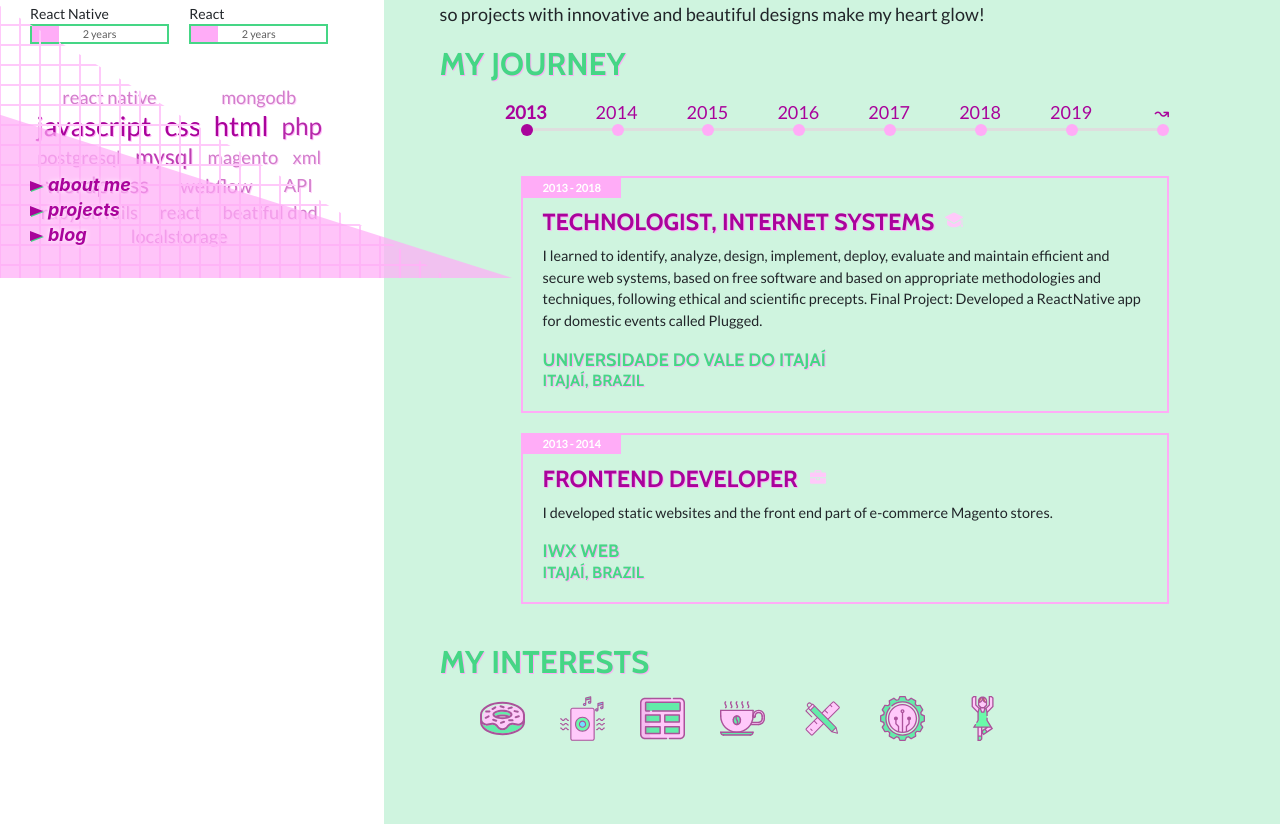
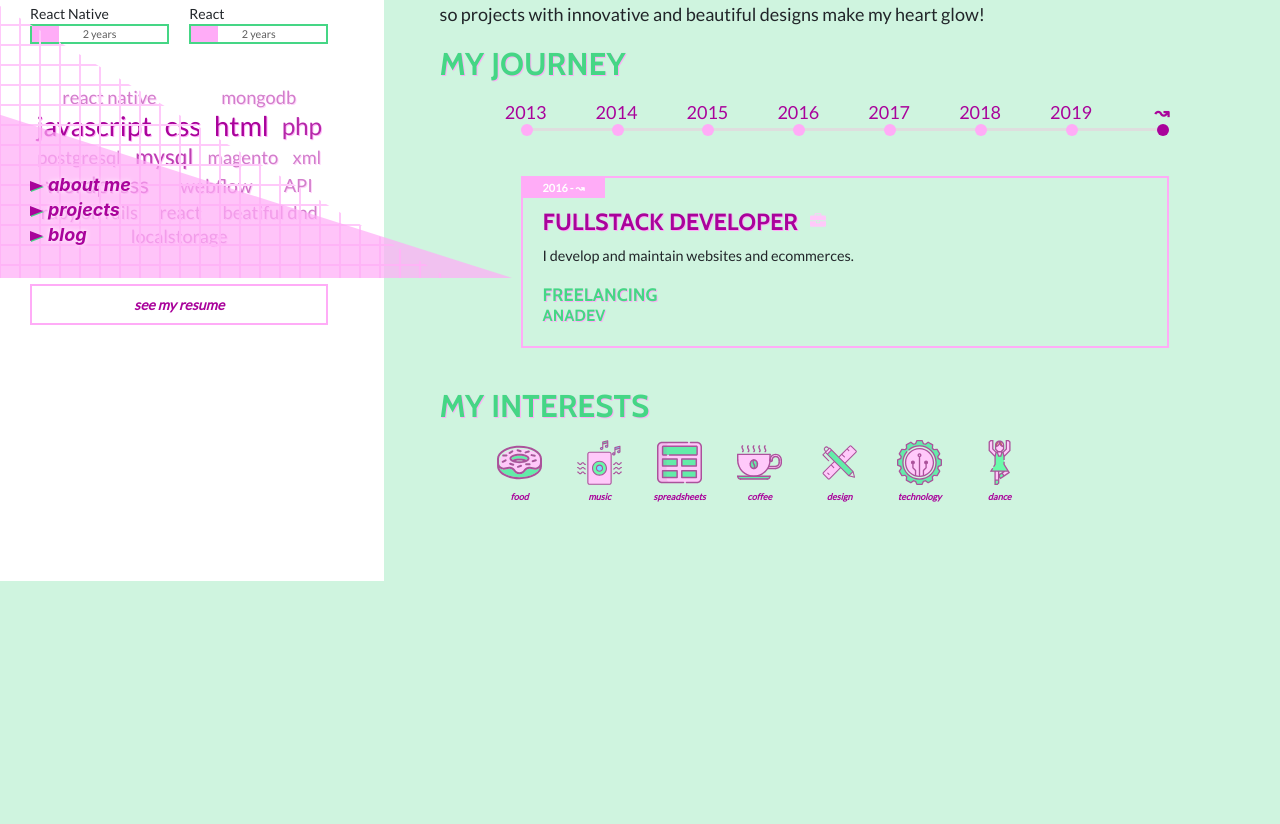
Before and after one commit to aluiza22/react-portfolio, a React (Create React App) app: page / in a window 1280 px wide. Shown: the part 522-1346 px from the top of the page. After the commit the page ends 1103 px from the top, so only its background shows below. Built offline with nearby package versions, Linux system fonts and the light colour scheme; no server answers.

Commit message:
Ordering, typo and link fixes

```diff
--- a/src/App.css
+++ b/src/App.css
@@ -169,6 +169,10 @@ p[data-value] {position: relative; }
 
 .page h2 {margin-bottom: 40px; padding-bottom:10px; border-bottom: 2px solid;}
 
+#resume {text-align: center; display: block; border: 2px solid var(--roxin); color: var(--roxo); margin: 20px auto 0;
+  padding:8px; font-weight: bold; font-style: italic;
+}
+#resume:hover {background: var(--roxin); text-decoration: none;}
 
 @-webkit-keyframes progressFill {
   0% { background-position: 0% 50%; }
--- a/src/App.js
+++ b/src/App.js
@@ -89,9 +89,9 @@ export class App extends React.Component {
 									</div>
 								</progress>
 							</li>
-							</ul>
-
-							<SkillsCloud projects={projectsData} />
+						</ul>
+						<SkillsCloud projects={projectsData} />
+						<a id="resume" href="/resume.pdf" target="_blank">see my resume</a>
 					</section>
 				</aside>
 				<Router id="content">
--- a/src/components/JourneyFilter.js
+++ b/src/components/JourneyFilter.js
@@ -56,7 +56,7 @@ const JourneyFilterStyles = styled.nav`
 `;
 
 const DefaultState = {
-    year: ''
+    year: '↝'
 }
 
 export class JourneyFilter extends React.Component {
@@ -86,7 +86,7 @@ export class JourneyFilter extends React.Component {
                 key={i}
                 onClick={e => {this.handleChange( 'year', e.currentTarget.dataset.year ); setTimeout(() => updateFilter(this.state), 0);}}
                 data-year={yr}
-                className={yr === year || (year === '' && i === 0) ? 'active':''}>
+                className={yr === year || (year === '↝' && i === allYears.length-1) ? 'active':''}>
             </li>
         ))}
         </ul>
--- a/src/core/JourneyListingsProvider.js
+++ b/src/core/JourneyListingsProvider.js
@@ -25,8 +25,10 @@ export class JourneyListingsProvider extends React.Component {
   state = DefaultState;
 
   componentDidMount() {
-    const firstYear = data.map(listing => listing.years).sort()[0][0];
-    this.setState({ journeyListings: data, filter: {year: firstYear} });
+    //const firstYear = data.map(listing => listing.years).sort()[0][0];
+    //this.setState({ journeyListings: data, filter: {year: firstYear} });
+    this.setState({ journeyListings: data, filter: {year: "↝"} });
+
   }
 
   getListingByProjectId = projectsId => {
--- a/src/core/projects.json
+++ b/src/core/projects.json
@@ -1089,5 +1089,25 @@
     ],
     "type": "side-projects",
     "experience": "freela"
+  },
+  {
+    "id": 52,
+    "title": "Wheel of life",
+    "link": "https://wheeloflife.anadev.com.br/",
+    "description": "Helpful tool to improve life balance",
+    "years": [
+      "2021", "2021"
+    ],
+    "skills": [
+      "html",
+      "css",
+      "javascript",
+      "react"
+    ],
+    "group": [
+      "frontend"
+    ],
+    "type": "side-projects",
+    "experience": "freela"
   }
 ]
--- a/src/pages/AboutMe.js
+++ b/src/pages/AboutMe.js
@@ -7,6 +7,15 @@ const InterestsStyle = styled.ol`
   list-style:none;
   display: grid;
   grid-template-columns: repeat(auto-fit, 80px);
+  li {text-align:center;}
+  span {
+    font-size: .5em;
+    display: block;
+    text-transform: lowercase;
+    font-style:italic;
+    font-weight:bold;
+    color: var(--roxo);
+  }
 `;
 
 export const AboutMe = () => {
@@ -17,7 +26,7 @@ export const AboutMe = () => {
         <p>I work as a web developer since 2013 building websites, e-commerces, and blogs
           <br/>using mainly HTML, CSS, JS, PHP, MySQL, WordPress and Magento.
           <br/>I tried other technologies on the way, but recently I&#39;m focusing on React.
-          <br/><strong>I love transforming design ideas to working applications</strong>,
+          <br/><strong>I love transforming design ideas into working applications</strong>,
           <br/>so projects with innovative and beautiful designs make my heart glow!</p>
         <h3>my journey</h3>
         <Timeline />
@@ -28,42 +37,49 @@ export const AboutMe = () => {
               <title>Food</title>
               <use href="#icon-donut"></use>
             </svg>
+            <span>Food</span>
           </li>
           <li>
             <svg title="Music" height="55px" width="45px" version="1.1" xmlns="http://www.w3.org/2000/svg" viewBox="0 -2 487.997 487">
               <title>Music</title>
               <use href="#icon-music"></use>
             </svg>
+            <span>Music</span>
           </li>
           <li>
             <svg title="Spreadsheets" height="55px" width="45px" version="1.1" xmlns="http://www.w3.org/2000/svg" viewBox="0 0 511.999 511.999">
               <title>Spreadsheets</title>
               <use href="#icon-excel"></use>
             </svg>
+            <span>Spreadsheets</span>
           </li>
           <li>
             <svg title="Coffee" height="55px" width="45px" version="1.1" xmlns="http://www.w3.org/2000/svg" viewBox="0 0 64 64">
               <title>Coffee</title>
               <use href="#icon-coffee"></use>
             </svg>
+            <span>Coffee</span>
           </li>
           <li>
             <svg title="Design" height="55px" width="45px" version="1.1" xmlns="http://www.w3.org/2000/svg" viewBox="0 0 512 512">
               <title>Design</title>
               <use href="#icon-design"></use>
             </svg>
+            <span>Design</span>
           </li>
           <li>
             <svg title="Technology" height="55px" width="45px" version="1.1" xmlns="http://www.w3.org/2000/svg" viewBox="0 0 512 512">
               <title>Technology</title>
               <use href="#icon-tech"></use>
             </svg>
+            <span>Technology</span>
           </li>
           <li>
             <svg title="Dance" height="55px" width="45px" version="1.1" xmlns="http://www.w3.org/2000/svg" viewBox="-131 0 511 512">
               <title>Dance</title>
               <use href="#icon-dance"></use>
             </svg>
+            <span>Dance</span>
           </li>
         </InterestsStyle>
       </section>
--- a/src/pages/Projects.js
+++ b/src/pages/Projects.js
@@ -43,7 +43,7 @@ export const Projects = (props) => {
                 <Empty>{projectsListings.length === 0 ? 'no projects found' : ''}</Empty>
                 <ProjectsList>
                   {projectsListings
-                    .sort((a,b) => b.years[0] - a.years[0])
+                    .sort((a,b) => b.years[0] - a.years[0] || b.id - a.id)
                     .slice(start,end)
                     .map(listing => (
                     <Project listing={listing} key={listing.id} />
```
